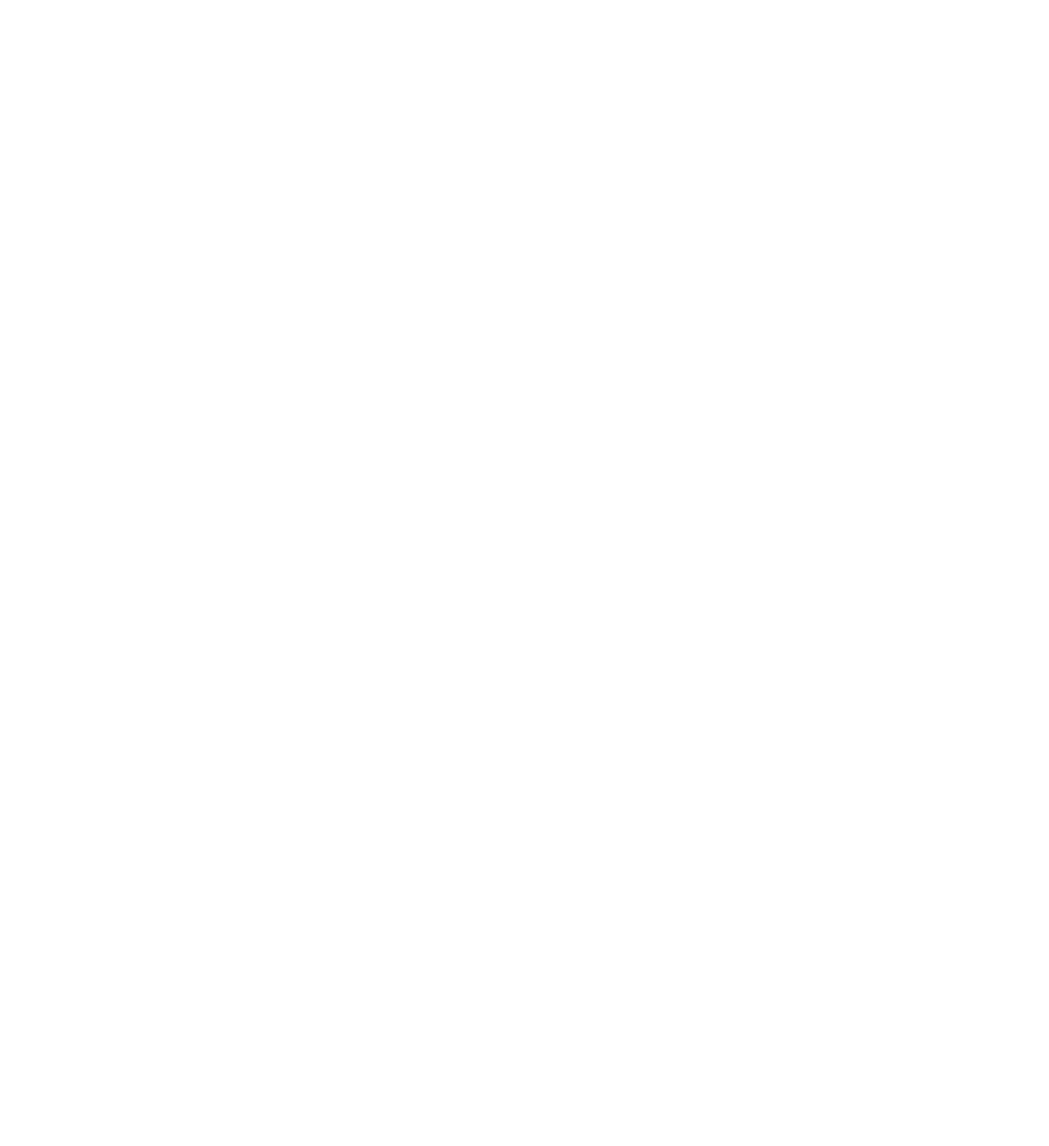
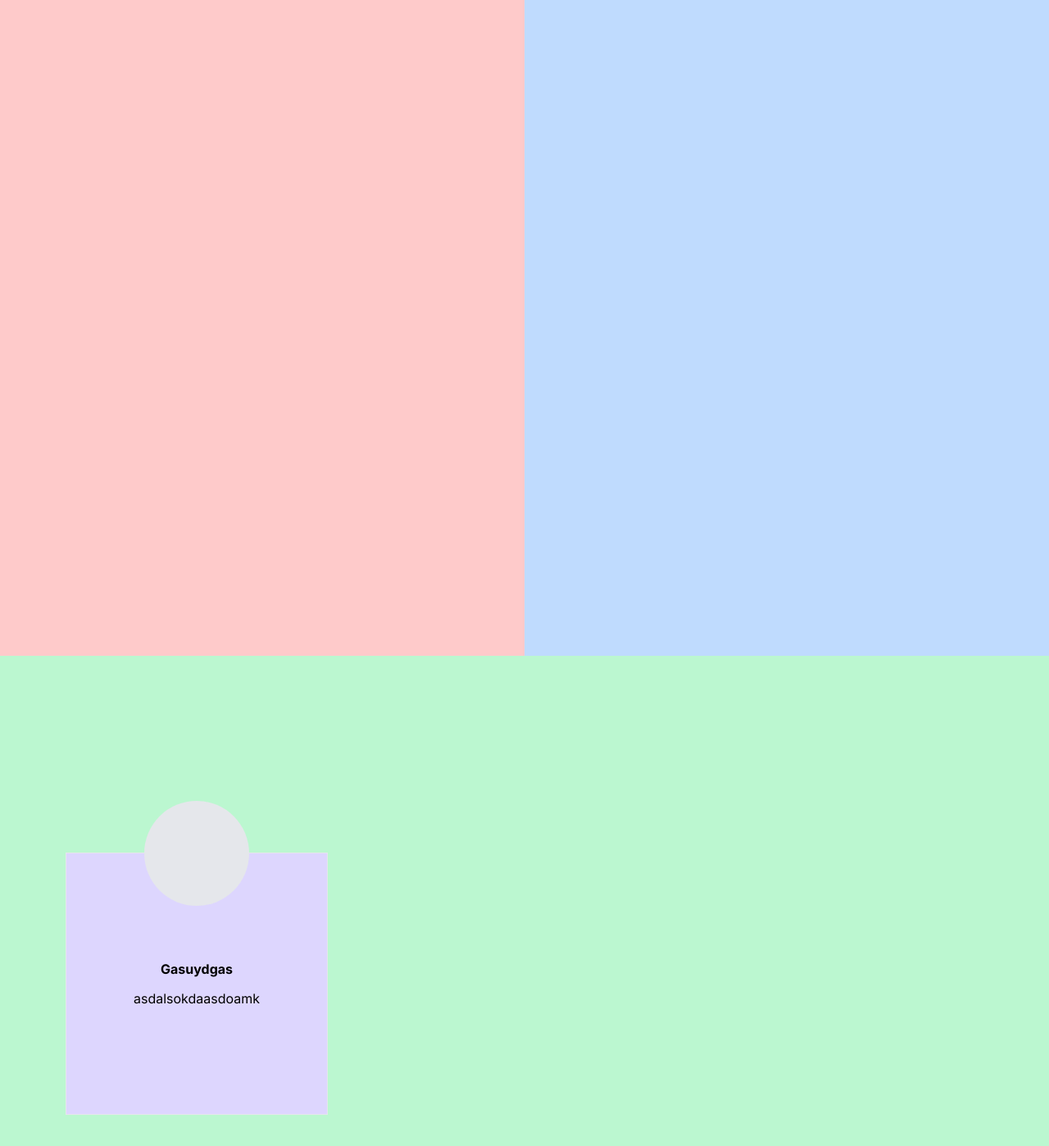
Before and after one commit to fj0sh/MalevolentKitchen, a Next.js app: page / in a window 1280 px wide. Shown: the top 1398 px of the page at 82% size. Before the commit the page ends 800 px from the top, so only its background shows below. Built offline with nearby package versions, Linux system fonts and the light colour scheme.

Commit message:
minor fixes

```diff
--- a/src/app/layout.tsx
+++ b/src/app/layout.tsx
@@ -16,7 +16,11 @@
 }>) {
   return (
     <html lang="en">
-      <body className={inter.className}>{children}</body>
+      <body className={inter.className}>
+        <div className="h-screen">
+          {children}
+        </div>
+      </body>
     </html>
   );
 }
--- a/src/app/meal/page.tsx
+++ b/src/app/meal/page.tsx
@@ -2,15 +2,16 @@
 
 import { Button, Cardsm, Loading } from "@/components";
 import Link from "next/link";
-import React, { useEffect } from "react";
+import React, { useEffect, useState } from "react";
 import { Meal } from "@/constants";
 import useMeal from "@/hooks/useMeal";
 import Image from "next/image";
-import { title } from "process";
 import { useRouter } from "next/navigation";
 
 const Meals = () => {
   const { setInput, loading, mealData, setSubmit } = useMeal();
+
+
   const router = useRouter();
 
   return (
--- a/src/app/page.tsx
+++ b/src/app/page.tsx
@@ -1,13 +1,19 @@
-"use client";
-import React from "react";
+import InfoCard from '@/components/Cards/InfoCard'
+import React from 'react'
 
-const Home = () => {
-  return (
-    <div>
-      <div></div>
-      <div></div>
-    </div>
-  );
-};
+const page = () => {
+    return (
+        <div className='h-full'>
+            <div className='flex h-full'>
+                <div className='w-1/2 bg-red-200'></div>
+                <div className='w-1/2 bg-blue-200'></div>
+            </div>
+            <div className='h-full bg-green-200 flex'>
+                <InfoCard />
+            </div>
 
-export default Home;
+        </div>
+    )
+}
+
+export default page
--- /dev/null
+++ b/src/components/Cards/InfoCard.tsx
@@ -0,0 +1,19 @@
+import React from 'react'
+
+const InfoCard = () => {
+    return (
+        <div className="p-20 flex justify-center items-center">
+            <div className="relative border bg-violet-200 w-[20rem] h-[20rem]">
+                <div className="absolute border-none rounded-full w-[8rem] h-[8rem] bg-gray-200 -top-16 left-1/2 transform -translate-x-1/2"></div>
+                <div className="flex flex-col justify-center items-center h-full gap-3 p-4">
+                    <p className="font-bold">Gasuydgas</p>
+                    <p className="text-center overflow-wrap break-word">
+                        asdalsokdaasdoamk
+                    </p>
+                </div>
+            </div>
+        </div>
+    )
+}
+
+export default InfoCard
--- /dev/null
+++ b/src/components/naavigation/Navbar.tsx
@@ -0,0 +1,29 @@
+import React from 'react'
+import Button from '../Button'
+import { useRouter } from 'next/navigation'
+import useMeal from '@/hooks/useMeal'
+
+interface Props {
+    data?: string
+}
+
+const Navbar = (props: Props) => {
+
+    const { setInput } = useMeal()
+
+    const router = useRouter()
+
+    return (
+        <div className="flex justify-end mx-10 gap-10 my-5">
+            <input
+                className="bg-slate-400 rounded-lg px-2 border border-black h-[50px] max-w-[500px] w-[500px] min-w-[250px] text-md"
+                type="text"
+                placeholder="Search......"
+                onChange={(e) => setInput(e.target.value)}
+            />
+            <Button name="Search" onClick={() => router.push("/test")}></Button>
+        </div>
+    )
+}
+
+export default Navbar
```
Also changed, not shown: src/components/Cards/FeaturedCard.tsx (+3 -3 lines).
